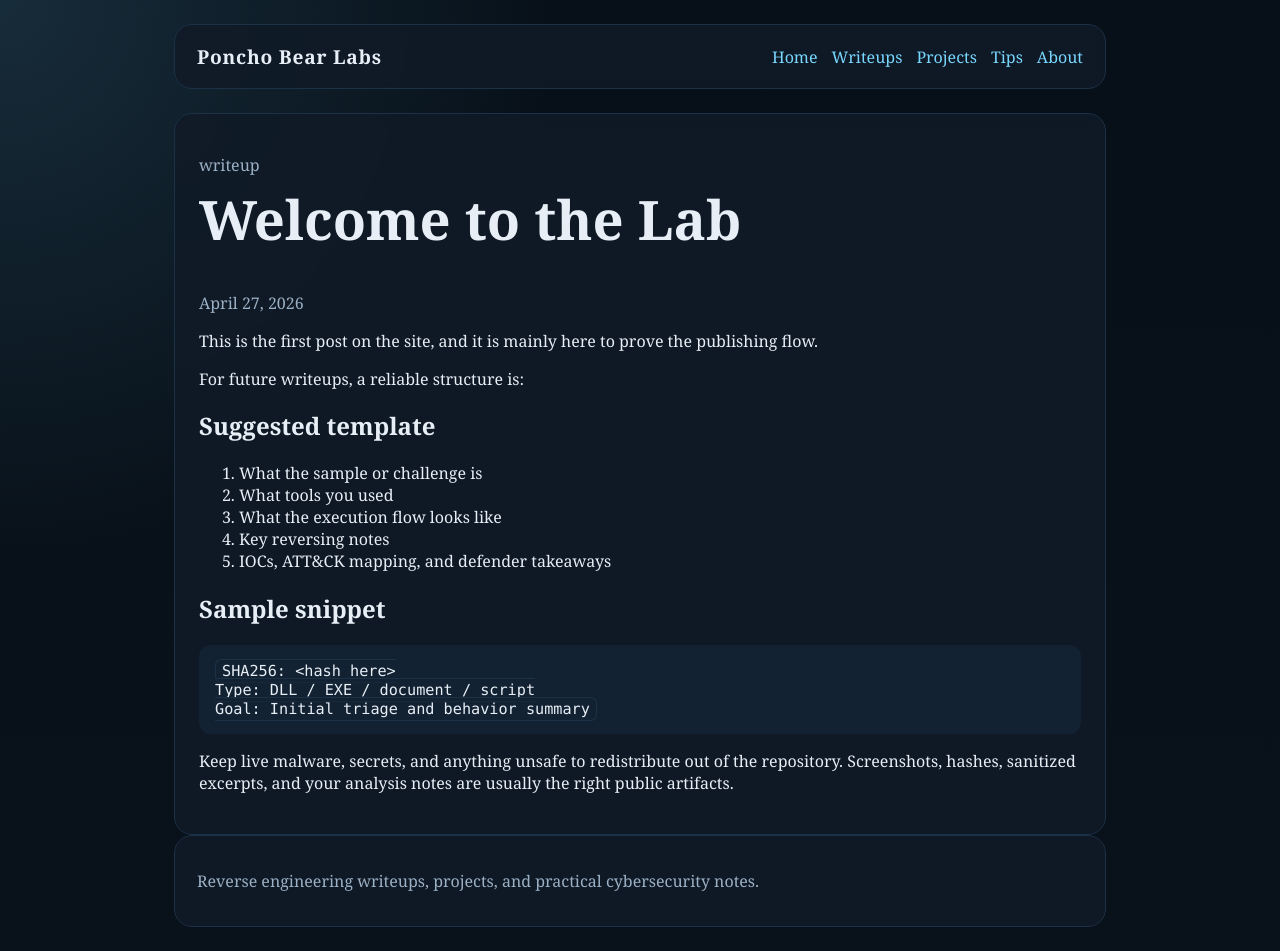
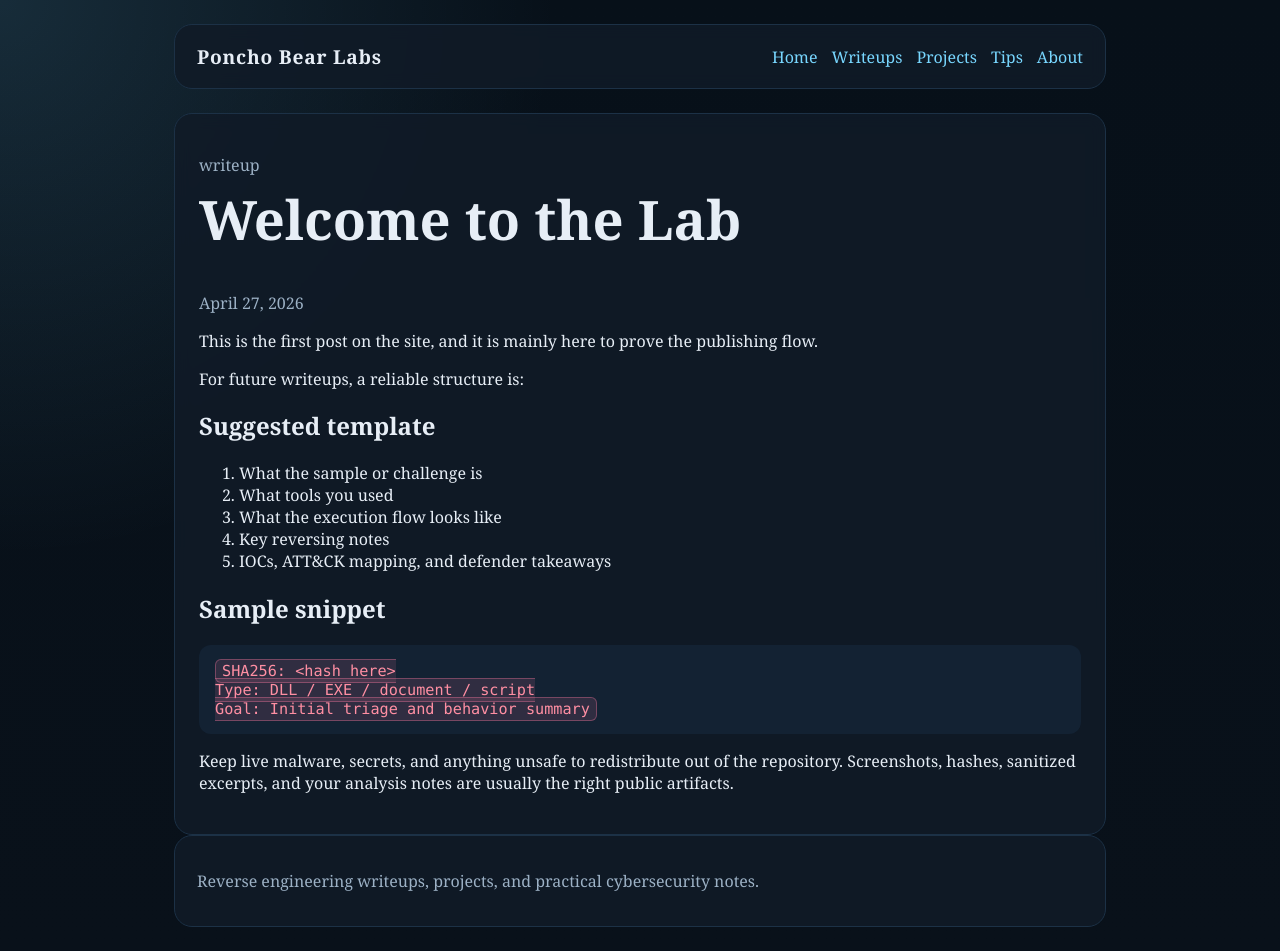
Before and after one commit to 0xkamaji/0xkamaji.github.io, a Jekyll site: the page built from _posts/2026-04-27-welcome-to-the-lab.md, in a window 1280 px wide. Built offline with Jekyll 4.4.1, drawn with Linux system fonts in a browser that asks for light colours.

Commit message:
Update style.css

```diff
--- a/assets/css/style.css
+++ b/assets/css/style.css
@@ -233,11 +233,11 @@ figcaption::before {
 
 
 /* ===== change code rendering ===== */
-
 code {
-  background: rgba(19, 34, 51, 0.6);
+  background: rgba(255, 120, 160, 0.12);   /* soft pink background */
+  border: 1px solid rgba(255, 120, 160, 0.35);
+  color: #ff8fa3;                          /* darker pink text */
   padding: 2px 6px;
   border-radius: 6px;
-  border: 1px solid var(--border);
   font-size: 0.95em;
 }
```
